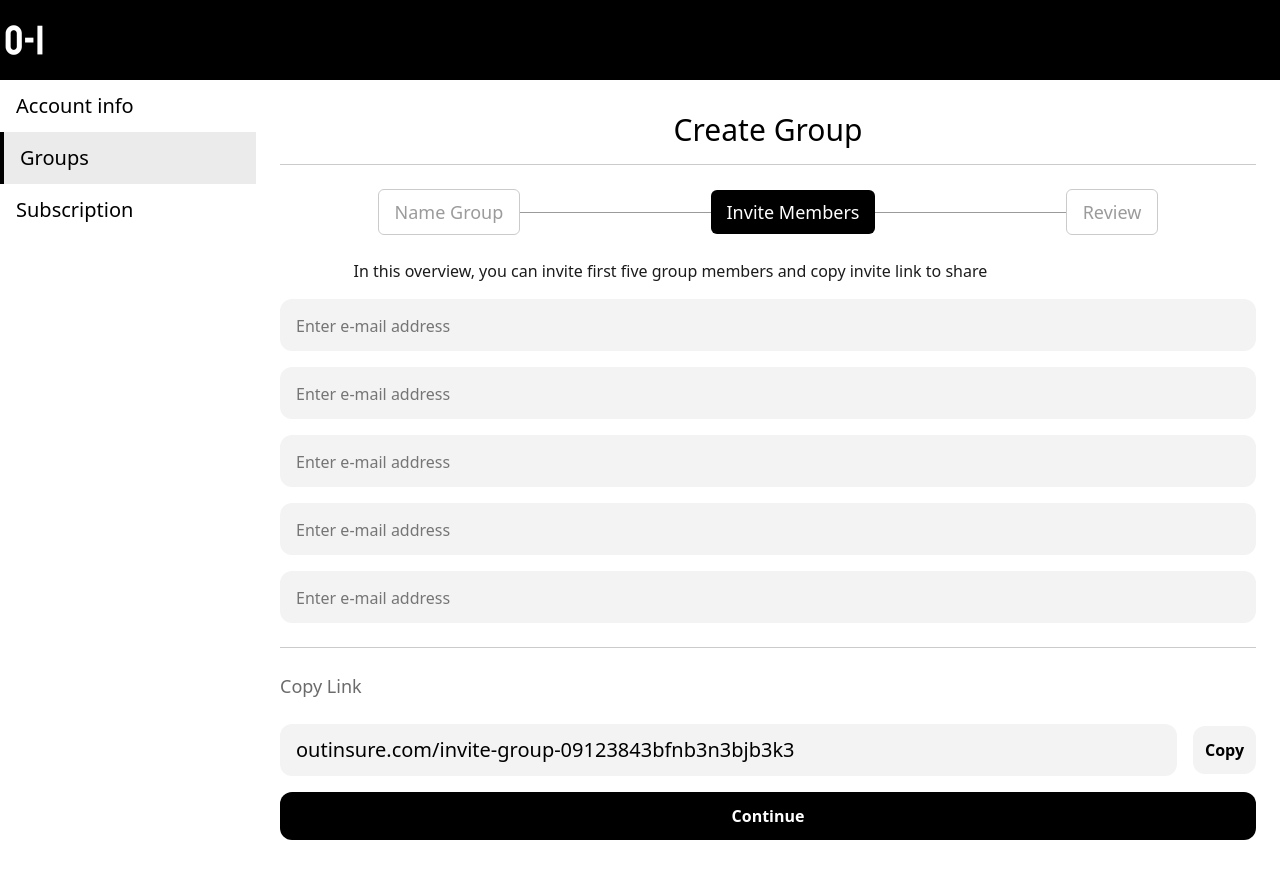
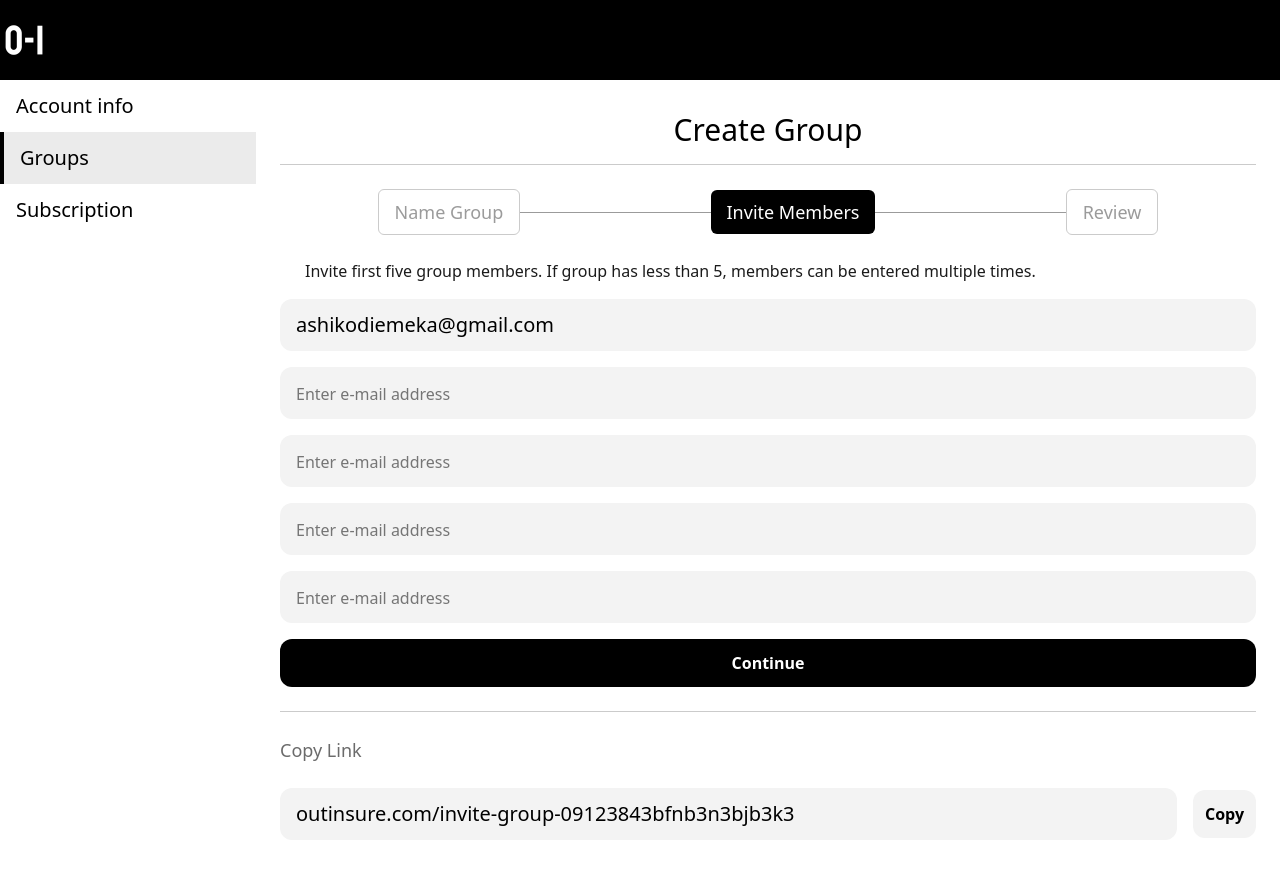
Before and after one commit to outinsure/oi-ng, an Angular app: page /account/groups/new in a window 1280 px wide. Both pictures are taken after a click on the button "Invite Members". Built offline with nearby package versions, Linux system fonts and the light colour scheme.

Commit message:
rewrite invite notice

```diff
--- a/src/app/groups/group-new.component.html
+++ b/src/app/groups/group-new.component.html
@@ -55,12 +55,13 @@
     </div>
 } @else if (tabIndex == 1) {
     <div class="mt-6">
-        <p class="w-4/5 text-center text-[#1B1B1B] font-light">In this overview, you can invite first five group members and copy invite link to share</p>
-        <input type="text"
+        <p class="w-4/5 text-center text-[#1B1B1B] font-light">Invite first five group members. If group has less than 5, members can be entered multiple times.</p>
+        <input disabled type="text"
             class="bg-[#F3F3F3]
             text-xl placeholder:text-[#757575] w-full placeholder:font-light
             py-3 px-4 mt-4 rounded-xl focus:outline-slate-500 focus:outline-2
             placeholder:text-base"
+            value="ashikodiemeka@gmail.com"
             placeholder="Enter e-mail address"
         />
         <input type="text"
@@ -91,6 +92,13 @@
             placeholder:text-base"
             placeholder="Enter e-mail address"
         />
+        <button
+            (click)="sendMembersInvite()"
+            type="button"
+            class="w-full bg-black text-white font-semibold h-12 rounded-xl mt-4"
+        >
+            Continue
+        </button>
         <p class="mt-6 py-6 border-t border-[#CBCBCB] text-lg text-[#6B6B6B]">Copy Link</p>
         <div class="flex items-center justify-between">
             <input disabled type="text"
@@ -102,13 +110,6 @@
             />
             <button class="bg-[#F3F3F3] text-black font-semibold rounded-xl p-3 ml-4">Copy</button>
         </div>
-        <button
-            (click)="sendMembersInvite()"
-            type="button"
-            class="w-full bg-black text-white font-semibold h-12 rounded-xl mt-4"
-        >
-            Continue
-        </button>
     </div>
 } @else if (tabIndex == 2) {
     <div class="mt-6">
```
